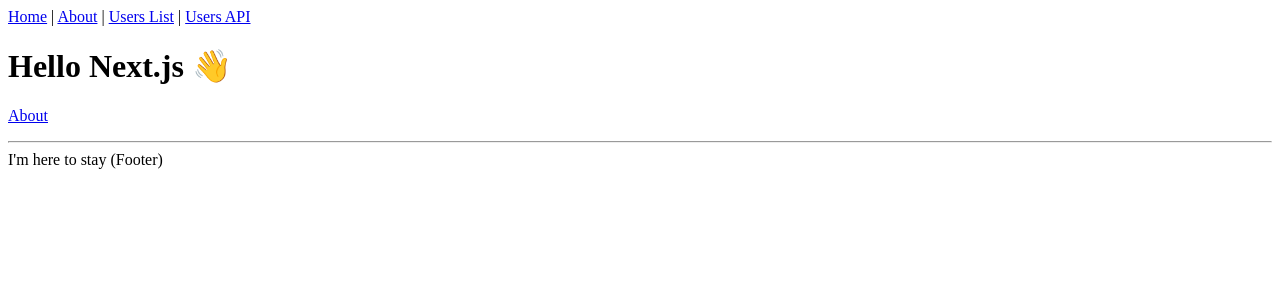
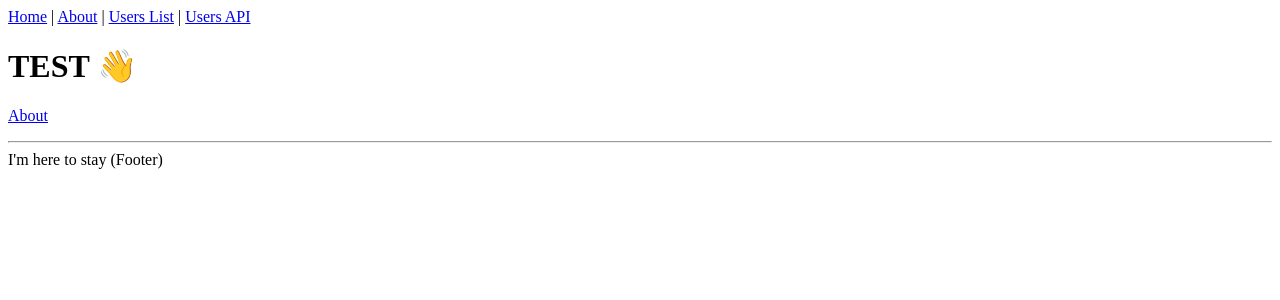
Before and after one commit to Cynfinitely/aytekinpeyzaj, a Next.js app: page / in a window 1280 px wide. Shown: the top 300 px of the page. Built offline with nearby package versions, Linux system fonts and the light colour scheme.

Commit message:
testing deployment on vercel.

```diff
--- a/pages/index.tsx
+++ b/pages/index.tsx
@@ -3,7 +3,7 @@
 
 const IndexPage = () => (
   <Layout title="Home | Next.js + TypeScript Example">
-    <h1>Hello Next.js 👋</h1>
+    <h1>TEST 👋</h1>
     <p>
       <Link href="/about">About</Link>
     </p>
```
